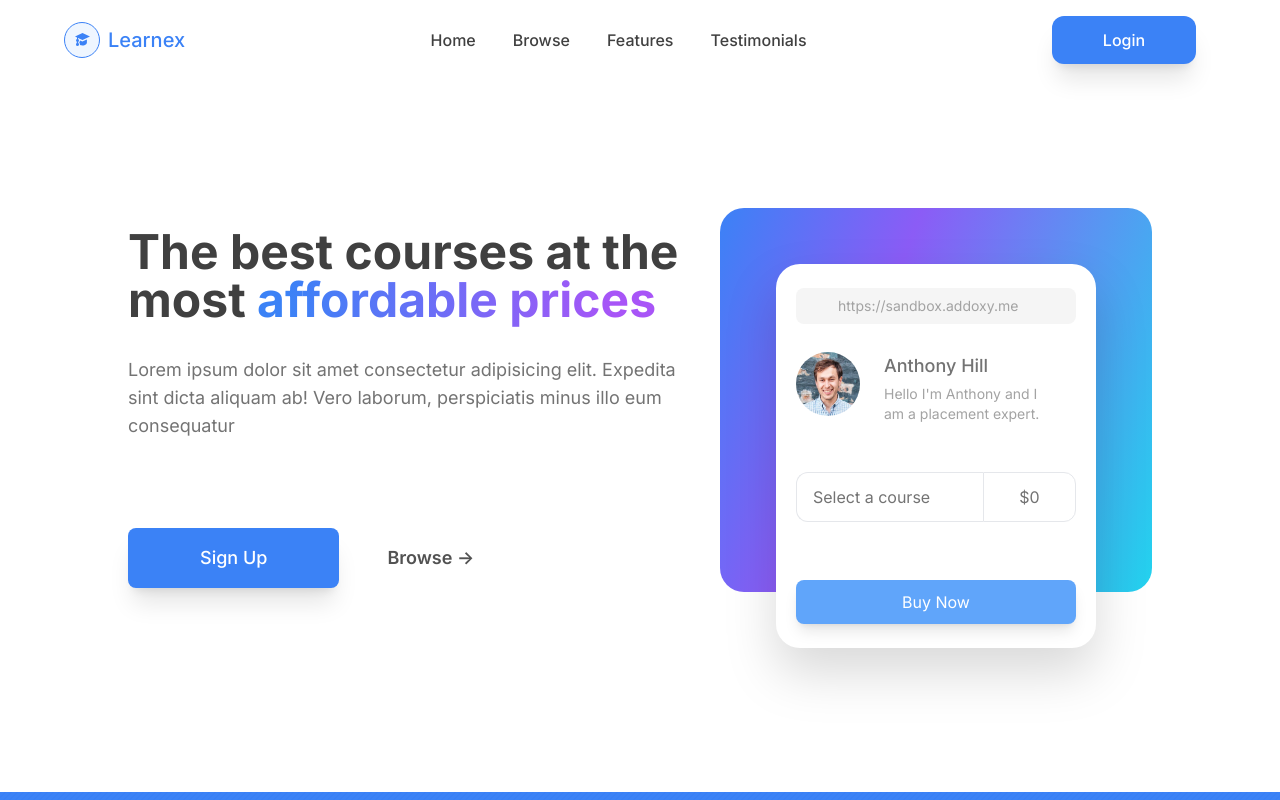
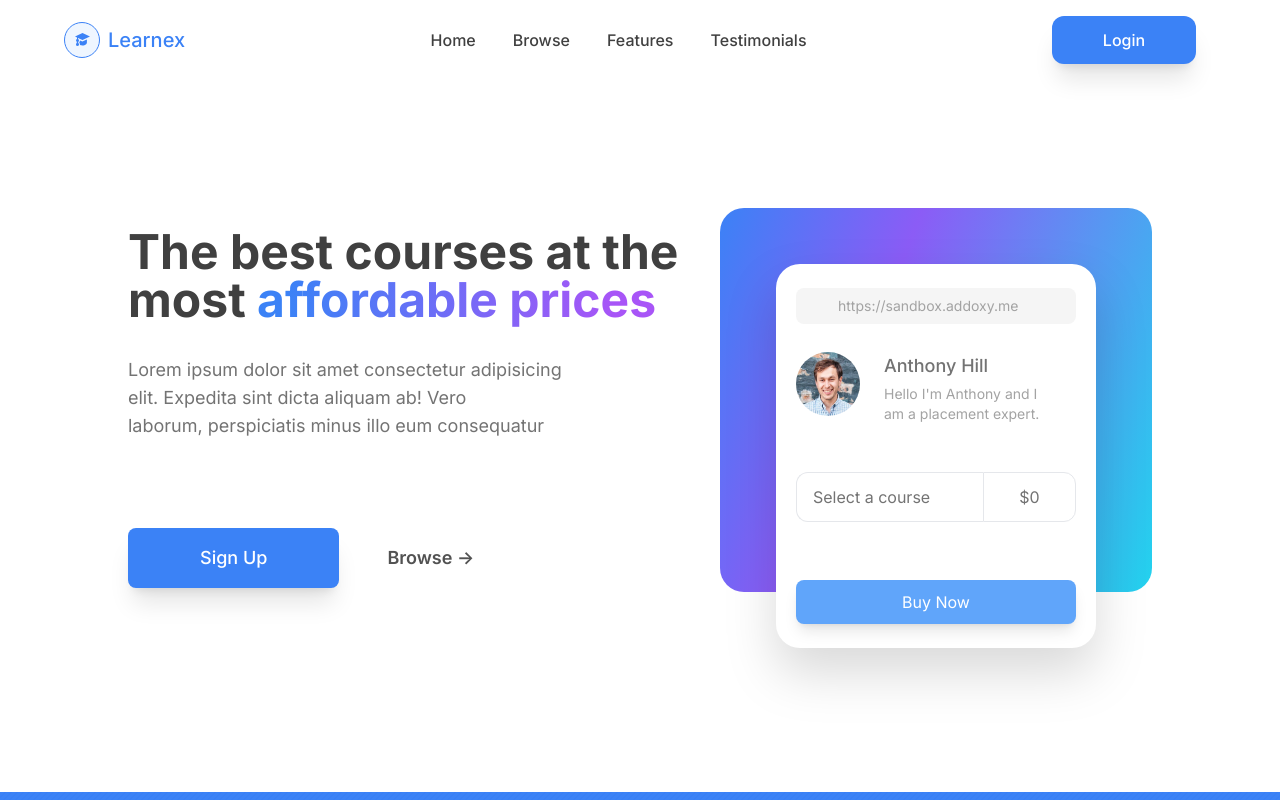
Before and after one commit to addoxy/sandbox, a Next.js app: page / in a window 1280 px wide. Shown: the top 800 px of the page. Built offline with nearby package versions, Linux system fonts and the light colour scheme; some icons are missing; what tailwindcss-debug-screens would draw is missing.

Commit message:
Add react balancer

```diff
--- a/package.json
+++ b/package.json
@@ -21,6 +21,7 @@
     "postcss": "8.4.26",
     "react": "18.2.0",
     "react-dom": "18.2.0",
+    "react-wrap-balancer": "^1.0.0",
     "tailwindcss": "3.3.3",
     "typescript": "5.1.6"
   },
--- a/src/components/Cards/CourseCard/CourseCard.tsx
+++ b/src/components/Cards/CourseCard/CourseCard.tsx
@@ -3,6 +3,7 @@ import LockIcon from "@/utils/icons/tsx/LockIcon";
 import man from "@/utils/images/jpegs/man.jpeg";
 import Image from "next/image";
 import SelectMenu from "./SelectMenu";
+import { Balancer } from "react-wrap-balancer";
 
 const CourseCard = () => {
   return (
@@ -28,7 +29,9 @@ const CourseCard = () => {
                     Anthony Hill
                   </span>
                   <p className="w-40 text-sm text-neutral-400">
-                    Hello I&apos;m Anthony and I am a placement expert.
+                    <Balancer>
+                      Hello I&apos;m Anthony and I am a placement expert.
+                    </Balancer>
                   </p>
                 </div>
               </div>
--- a/src/components/HeroSection/HeroSection.tsx
+++ b/src/components/HeroSection/HeroSection.tsx
@@ -1,5 +1,6 @@
 import CourseCard from "../Cards/CourseCard/CourseCard";
 import Link from "next/link";
+import { Balancer } from "react-wrap-balancer";
 
 const HeroSection = () => {
   return (
@@ -7,13 +8,17 @@ const HeroSection = () => {
       <div className="flex flex-col items-center justify-between lg:flex-row">
         <div className="order-2 mt-4 flex flex-col sm:w-120 lg:order-1 lg:w-108 lg:px-0 lg:text-left xl:w-140">
           <p className="mb-8 text-2xl font-bold text-neutral-700 sm:text-3xl lg:text-4xl xl:text-5xl">
-            The best courses at the most
-            <span className="text-gradient"> affordable prices</span>
+            <Balancer>
+              The best courses at the most
+              <span className="text-gradient"> affordable prices</span>
+            </Balancer>
           </p>
           <p className="mb-22 text-base font-normal text-neutral-500 sm:text-lg">
-            Lorem ipsum dolor sit amet consectetur adipisicing elit. Expedita
-            sint dicta aliquam ab! Vero laborum, perspiciatis minus illo eum
-            consequatur
+            <Balancer>
+              Lorem ipsum dolor sit amet consectetur adipisicing elit. Expedita
+              sint dicta aliquam ab! Vero laborum, perspiciatis minus illo eum
+              consequatur
+            </Balancer>
           </p>
           <div>
             <button className="mr-12 rounded-lg bg-blue-500 px-18 py-4 text-lg font-medium text-white shadow-xl hover:bg-blue-600">
```
Also changed, not shown: 1 other file (tests, documents, lock files or other folders).
